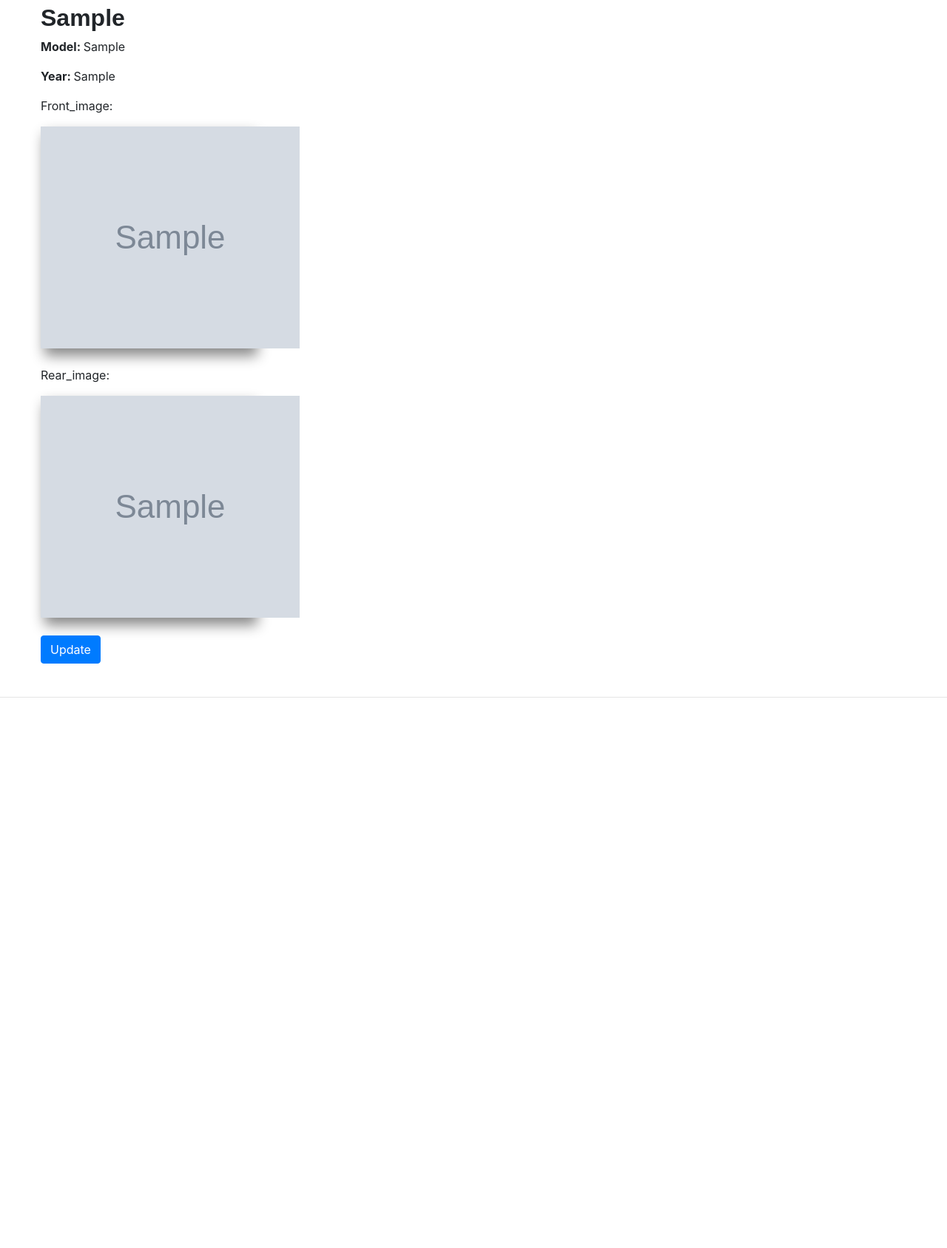
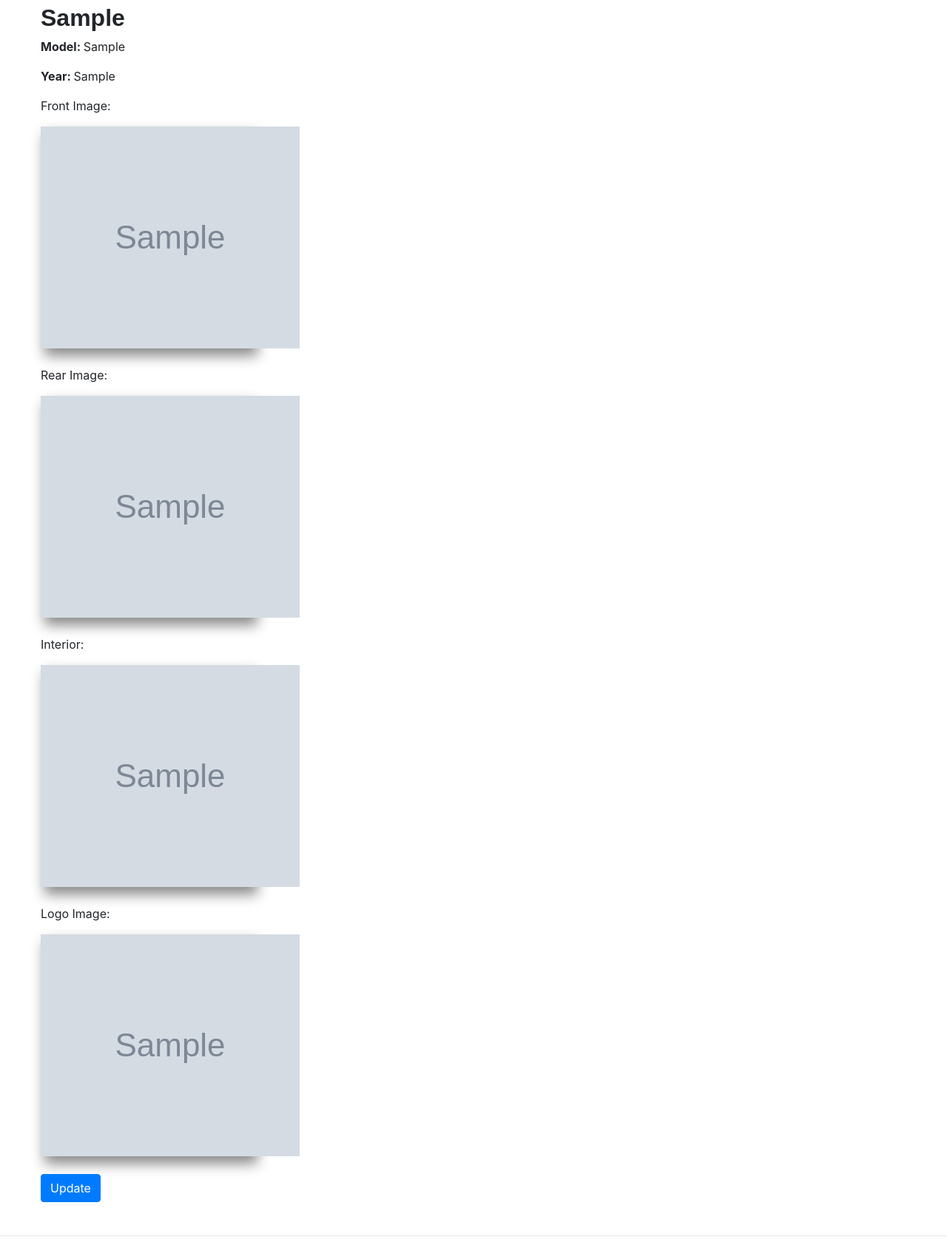
Before and after one commit to nyagajr/fictional-vehicles, a Django app: page /home in a window 1280 px wide. Shown: the part 60-1747 px from the top of the page at 74% size. Before the commit the page ends 1003 px from the top, so only its background shows below. Run offline with Django 3.2, Linux system fonts and the light colour scheme; tables that the repository leaves empty hold one stand-in row (values such as "Sample post"); grey boxes marked "Sample" are stand-in pictures; some libraries are stand-ins or nearby versions.

Commit message:
Adding 4 pics in the template

```diff
--- a/app/models.py
+++ b/app/models.py
@@ -7,6 +7,7 @@ class CarDetails(models.Model):
     year = models.CharField(max_length = 30)
     front_image = models.ImageField(upload_to = 'images/', blank=True, null=True)
     rear_image = models.ImageField(upload_to = 'images/', blank=True, null=True)
-    # post = models.CharField(max_length =30)
+    logo_image = models.ImageField(upload_to = 'images/', blank=True, null=True)
+    dash_image = models.ImageField(upload_to = 'images/', blank=True, null=True)
     def __str__(self):
         return self.car_make
--- a/app/templates/index.html
+++ b/app/templates/index.html
@@ -13,22 +13,39 @@
 {% if all.front_image %}
 
 
-<p>Front_image:</p>
+<p>Front Image:</p>
     <div class="card-img-top" style='border:#118400; box-shadow: 5px 10px 18px #888888;width: 18rem;'>
       <img src=" {{all.front_image.url}}" alt="jpg" width="350" height="300" />
     </div>
-
-
-
-   <br>
+ <br>
 {% endif %}
 
 {% if all.rear_image %}
 
-<p>Rear_image:</p>
+<p>Rear Image:</p>
 
 <div class="card-img-top" style='border:#118400; box-shadow: 5px 10px 18px #888888;width: 18rem;'>
   <img src=" {{all.rear_image.url}}" alt="jpg" width="350" height="300" />
+</div>
+  <br>
+{% endif %}
+
+{% if all.rear_image %}
+
+<p>Interior:</p>
+
+<div class="card-img-top" style='border:#118400; box-shadow: 5px 10px 18px #888888;width: 18rem;'>
+  <img src=" {{all.dash_image.url}}" alt="jpg" width="350" height="300" />
+</div>
+  <br>
+{% endif %}
+
+{% if all.logo_image %}
+
+<p>Logo Image:</p>
+
+<div class="card-img-top" style='border:#118400; box-shadow: 5px 10px 18px #888888;width: 18rem;'>
+  <img src=" {{all.logo_image.url}}" alt="jpg" width="350" height="300" />
 </div>
   <br>
 {% endif %}
```
Also changed, not shown: app/migrations/0008_auto_20211013_0821.py (added), media/images/Audi_dash.jpg (added), media/images/audi_logo.png (added), media/images/bible.jpg (deleted), media/images/bible_xWsUY0f.jpg (deleted), media/images/download.jpeg (deleted), media/images/front_audi.JPG (added), media/images/front_tesla.jpg (added), media/images/fruits.jpg (deleted), media/images/mac.jpg (deleted), media/images/mental.jpg (deleted), media/images/pinfruits.jpg (deleted), media/images/pinfruits_yflTo1e.jpg (deleted), media/images/rear_audi.JPG (added), 4 more files.
